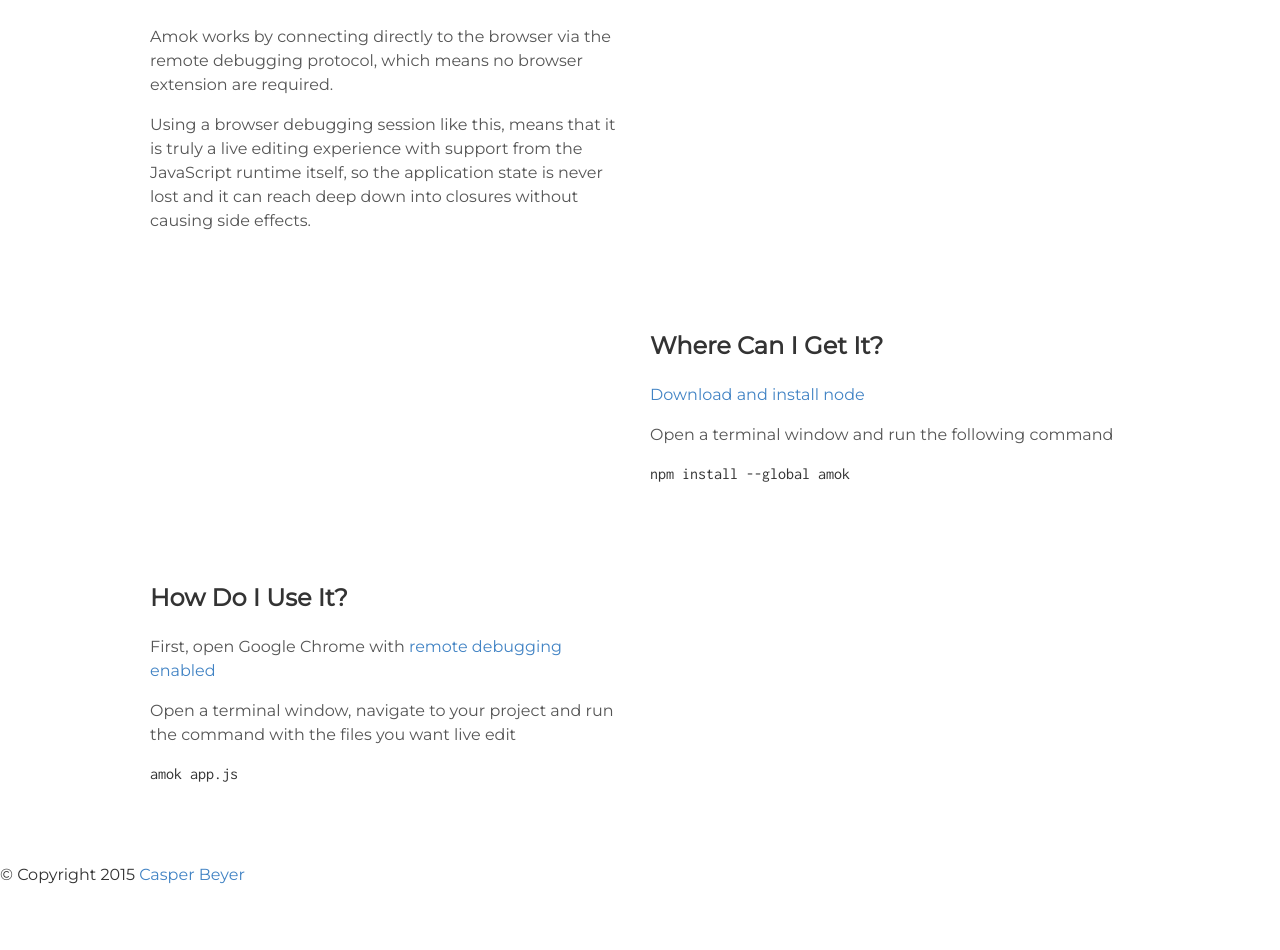
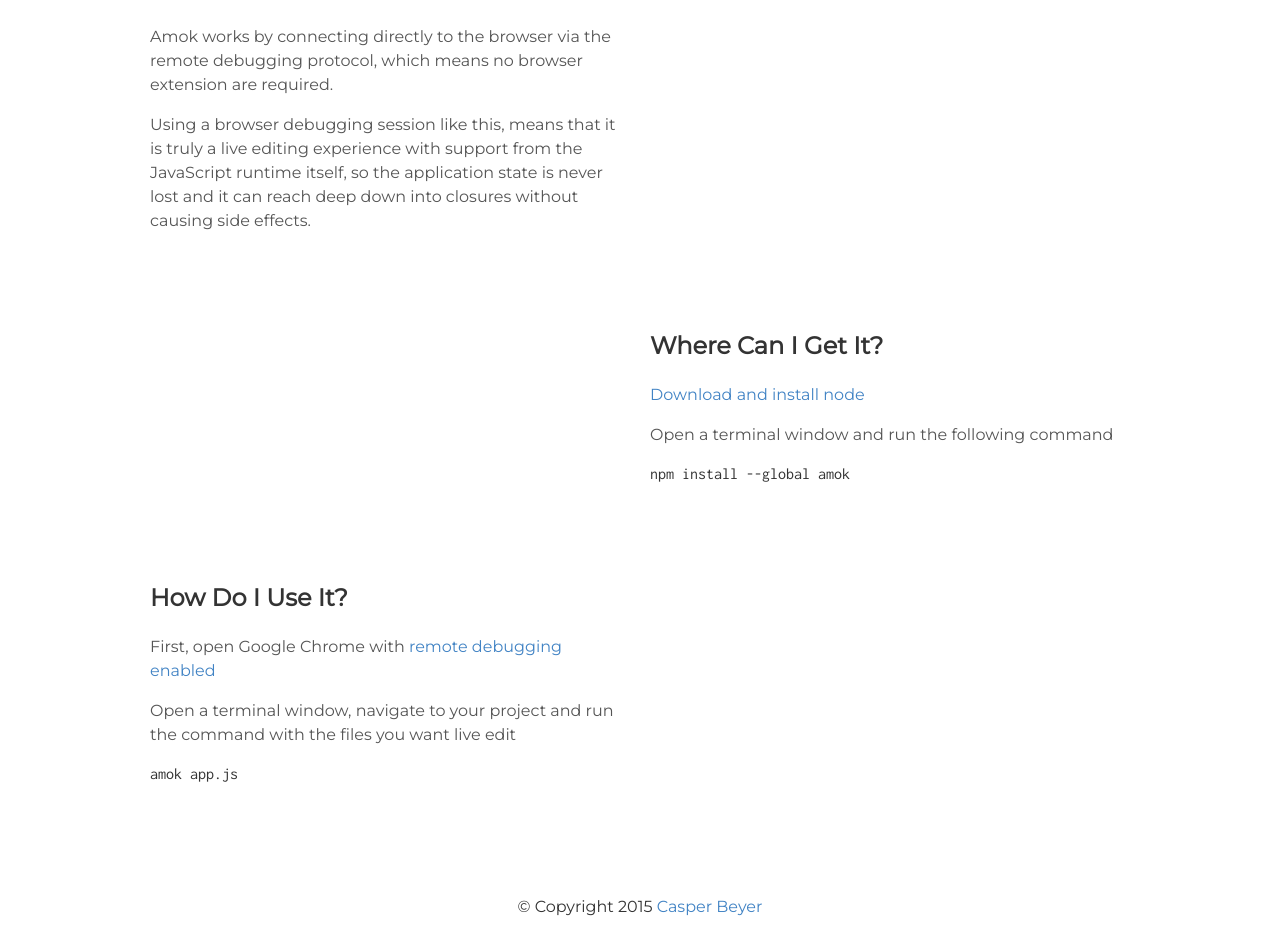
Before and after one commit to stereokai/amok, a Jekyll site: the page built from index.html, in a window 1280 px wide. Shown: the part 2265-3215 px from the top of the page. Built offline with Jekyll 4.4.1, drawn with Linux system fonts in a browser that asks for light colours; nearby versions of some CDN libraries; library files that are not in the unit come from our copies; before the commit the page ends 3151 px from its top, so only the background shows below that.

Commit message:
Center colophon

```diff
--- a/_includes/footer.html
+++ b/_includes/footer.html
@@ -1,5 +1,7 @@
 <footer class="colophon">
-  &copy; Copyright 2015 <a href="http://caspervonb.com">Casper Beyer</a>
+  <div class="container">
+    &copy; Copyright 2015 <a href="http://caspervonb.com">Casper Beyer</a>
+  </div>
 </footer>
 
 <script type="text/javascript">
--- a/css/main.scss
+++ b/css/main.scss
@@ -36,6 +36,10 @@
   }
 }
 
+.colophon {
+  padding: 2em;
+  text-align: center;
+}
 .site-title {
   font: $heading-font;
   margin: 0;
```
